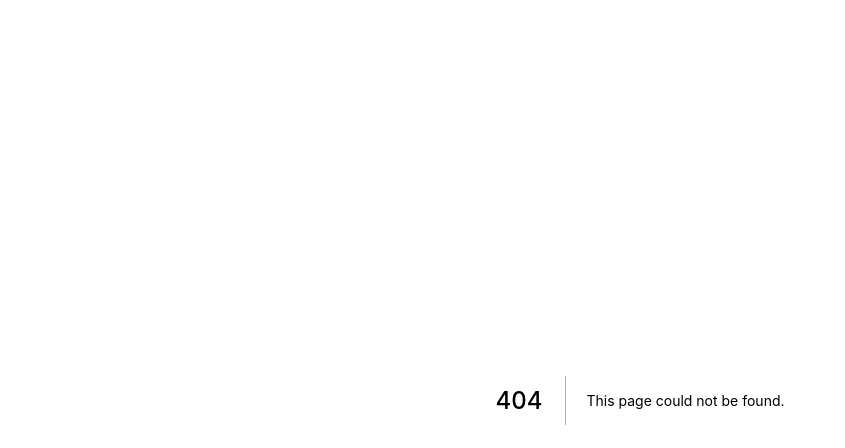
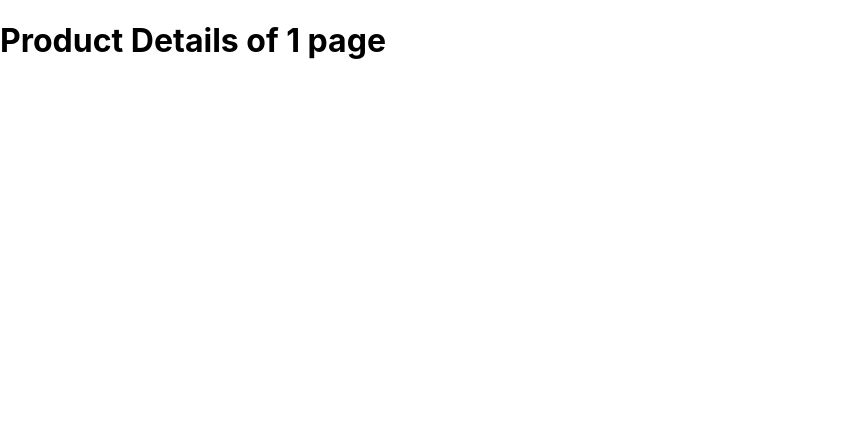
Before and after one commit to Gauravpant14/NEXT-JS-BASICS, a Next.js app: page /product/1 in a window 1280 px wide. Before the commit this address had no page. Shown: the top 448 px of the page, without its empty margins (0-845 px from the left). Built offline with nearby package versions, Linux system fonts and the light colour scheme.

Commit message:
dynamic routing basics

```diff
--- /dev/null
+++ b/pages/product/[productId].js
@@ -0,0 +1,13 @@
+import React from 'react'
+import {useRouter} from 'next/router'
+const ProductDetail = () => {
+    const router = useRouter()
+    const productId = router.query.productId
+    return (
+        <h1>
+            Product Details of {productId} page
+        </h1>
+    )
+}
+
+export default ProductDetail
```
Also changed, not shown: pages/product/fixedPath.js (added, +11 -0 lines), pages/product/index.js (added, +13 -0 lines).
